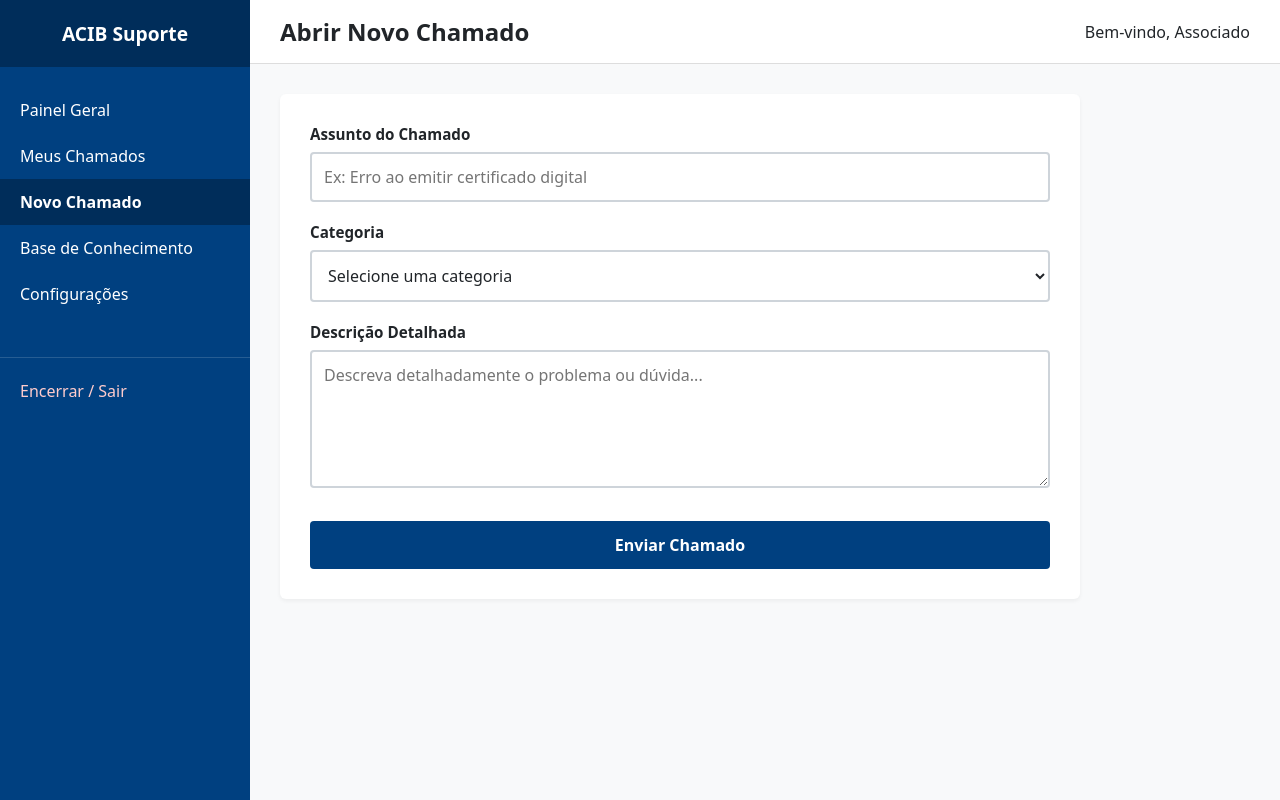
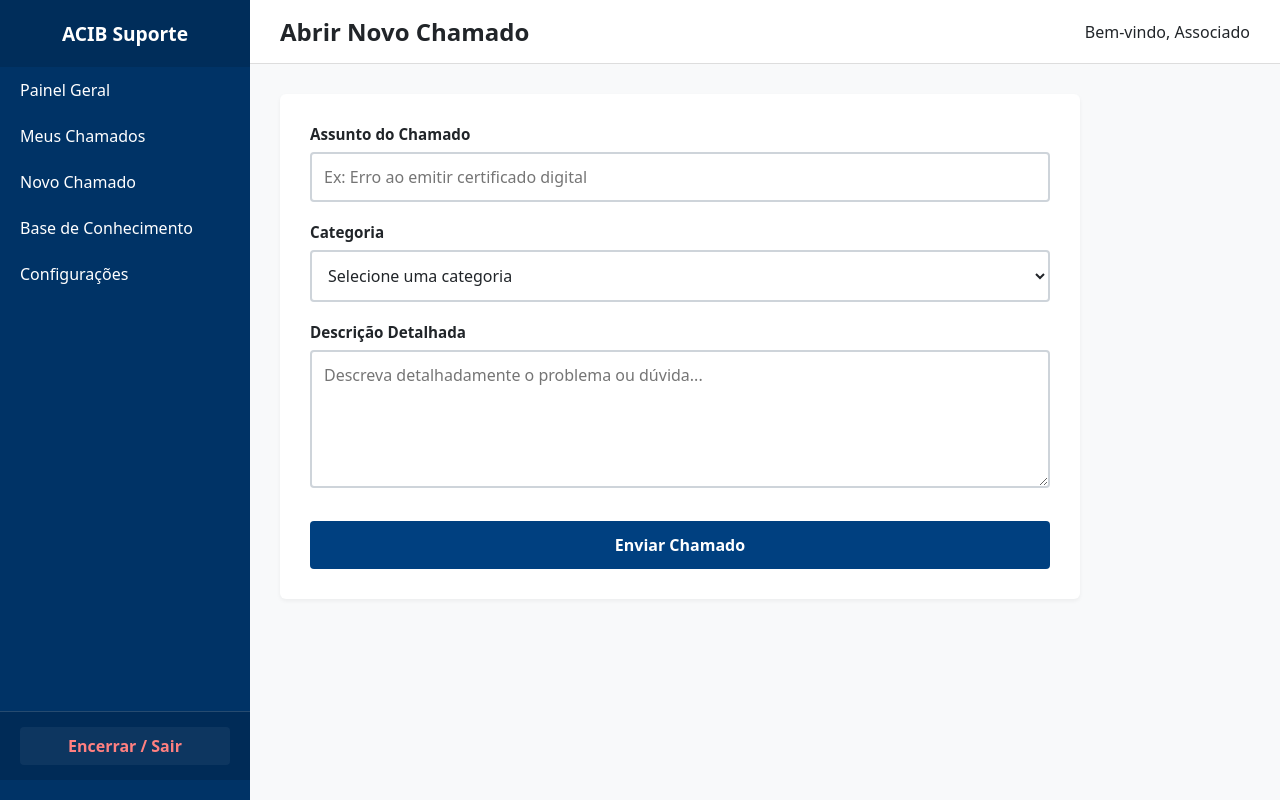
Before and after one commit to CarolineOliveiraSilva/acib-suporte, a Spring Boot app: page /novo-chamado in a window 1280 px wide. Run offline with Spring Boot 4, Linux system fonts and the light colour scheme.

Commit message:
style: atualiza o rodapé da sidebar com o botao de sair destacado

```diff
--- a/src/main/resources/static/css/style.css
+++ b/src/main/resources/static/css/style.css
@@ -96,11 +96,17 @@ body {
 
 .sidebar {
     width: 250px;
-    background-color: var(--primary-color);
+    background-color: #003366;
     color: white;
+    height: 100vh;
+    position: fixed;
+    top: 0;
+    left: 0;
     display: flex;
     flex-direction: column;
-    height: 100vh;
+    justify-content: space-between; /* Empurra o topo para cima e o footer para baixo */
+    padding-bottom: 20px;
+    box-sizing: border-box;
 }
 
 .sidebar-header {
@@ -111,9 +117,14 @@ body {
     text-align: center;
 }
 
+.sidebar-top {
+    display: flex;
+    flex-direction: column;
+}
+
 .sidebar-menu {
     list-style: none;
-    padding: 20px 0;
+    padding: 0;
     margin: 0;
 }
 
@@ -148,6 +159,28 @@ body {
     font-weight: bold;
 }
 
+.sidebar-footer {
+    padding: 15px 20px;
+    border-top: 1px solid rgba(255, 255, 255, 0.15);
+    background-color: rgba(0, 0, 0, 0.15); /* Cria um subtil destaque de rodapé */
+}
+
+.sidebar-footer a {
+    color: #ff8080 !important; /* Cor clara e de alto contraste para leitura rápida */
+    text-decoration: none !important;
+    font-weight: bold;
+    display: block;
+    text-align: center;
+    padding: 8px 12px;
+    border-radius: 4px;
+    background-color: rgba(255, 255, 255, 0.05);
+    transition: background-color 0.2s ease, color 0.2s ease;
+}
+
+.sidebar-footer a:hover {
+    background-color: rgba(255, 0, 0, 0.2);
+    color: #ffffff !important;
+}
 /* Conteúdo Principal */
 .main-content {
     flex: 1;
@@ -156,6 +189,7 @@ body {
     height: 100vh;
     overflow-y: auto;
     background-color: var(--bg-color);
+    margin-left: 250px; /* Garante que o conteúdo não fica por baixo da sidebar fixa */
 }
 
 .header {
--- a/src/main/resources/templates/login.html
+++ b/src/main/resources/templates/login.html
@@ -4,7 +4,7 @@
     <meta charset="UTF-8">
     <meta name="viewport" content="width=device-width, initial-scale=1.0">
     <title>ACIB - Portal de Suporte | Entrar</title>
-    <link rel="stylesheet" th:href="@{/css/style.css(v=2)}">
+    <link rel="stylesheet" th:href="@{/css/style.css(v=3)}">
 </head>
 <body class="login-body">
     <main class="login-container">
--- a/src/main/resources/templates/novo-chamado.html
+++ b/src/main/resources/templates/novo-chamado.html
@@ -4,27 +4,30 @@
 <head>
     <meta charset="UTF-8">
     <title>ACIB Suporte - Novo Chamado</title>
-    <link rel="stylesheet" th:href="@{/css/style.css(v=2)}">
+    <link rel="stylesheet" th:href="@{/css/style.css(v=3)}">
 </head>
 
 <body class="dashboard-layout">
 
     <!-- Menu Lateral -->
     <div class="sidebar">
+    <!-- Topo: Logótipo e Links do Menu agrupa-dos em cima -->
+    <div class="sidebar-top">
         <div class="sidebar-header">ACIB Suporte</div>
         <ul class="sidebar-menu">
             <li><a href="/dashboard">Painel Geral</a></li>
             <li><a href="/meus-chamados">Meus Chamados</a></li>
-            <li class="active"><a href="/novo-chamado">Novo Chamado</a></li>
+            <li><a href="/novo-chamado">Novo Chamado</a></li>
             <li><a href="/base-conhecimento">Base de Conhecimento</a></li>
             <li><a href="/configuracoes">Configurações</a></li>
-
-            <li style="margin-top: 40px; border-top: 1px solid rgba(255,255,255,0.15); padding-top: 10px;">
-                <a href="/login" style="color: #ffcccc !important;">Encerrar / Sair</a>
-            </li>
-
         </ul>
     </div>
+
+    <!-- Fundo: Botão de Sair colado na base -->
+    <div class="sidebar-footer">
+        <a href="/login">Encerrar / Sair</a>
+    </div>
+</div>
 
     <!-- Conteúdo Principal com o Formulário -->
     <div class="main-content">
```
Also changed, not shown: src/main/resources/templates/base-conhecimento.html (+11 -2 lines), src/main/resources/templates/configuracoes.html (+10 -2 lines), src/main/resources/templates/dashboard.html (+10 -2 lines), src/main/resources/templates/meus-chamados.html (+18 -5 lines).
